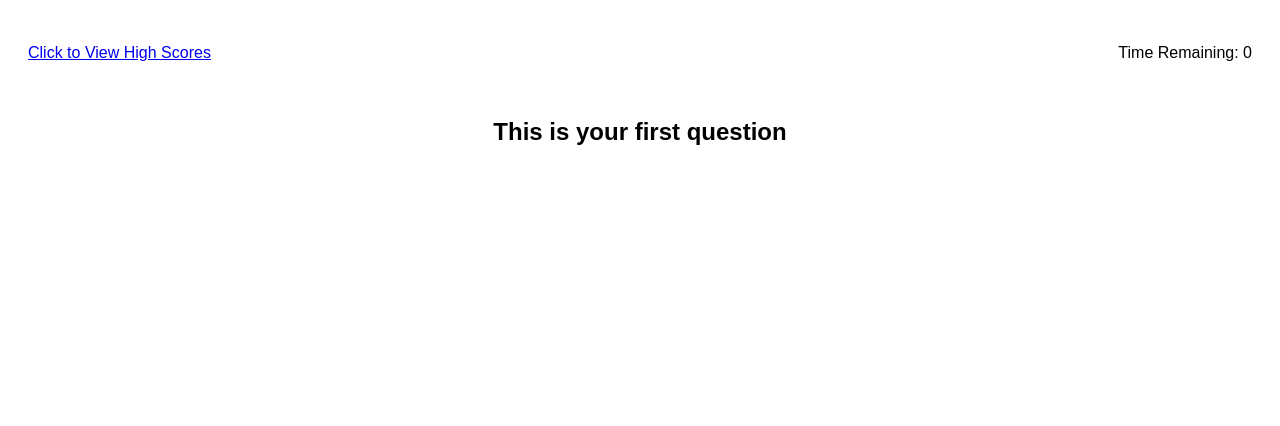
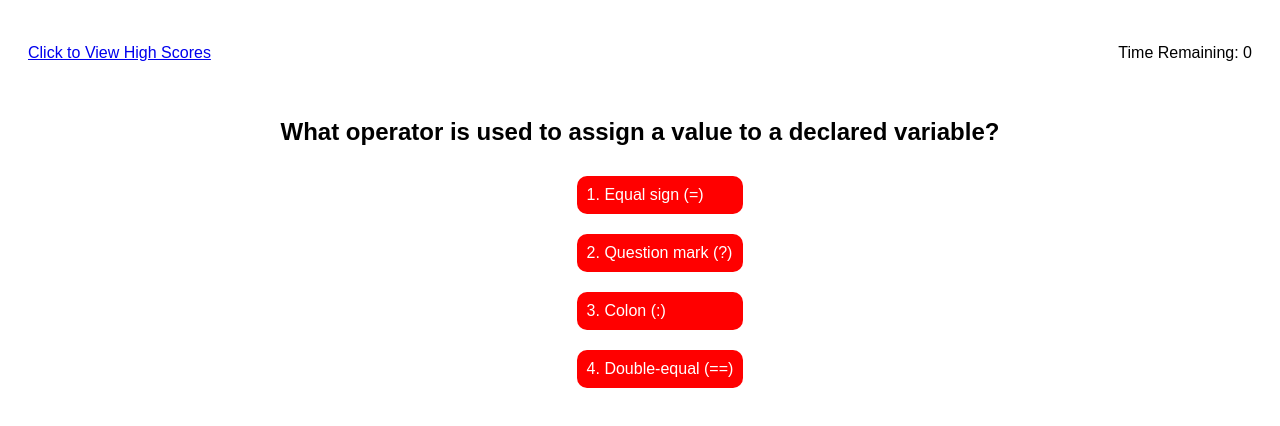
Before and after one commit to HBurnton/javascriptTestCardiacArrest, a plain HTML site: page index.html in a window 1280 px wide. Drawn offline with Linux system fonts and the light colour scheme.

Commit message:
rework answer assignment

```diff
--- a/assets/script/script.js
+++ b/assets/script/script.js
@@ -7,10 +7,7 @@ var timer = document.createElement('p');
 var main = document.createElement('main');
 var question = document.createElement('h2');
 var answerList = document.createElement('ol');
-var choice1 = document.createElement('li');
-var choice2 = document.createElement('li');
-var choice3 = document.createElement('li');
-var choice4 = document.createElement('li');
+var answer = [];
 var timeLeft = 0;
 
 /*Considering structure for questions*/
@@ -70,8 +67,9 @@ var questionList = [
 The below shuffle function is taken from this
 https://stackoverflow.com/questions/2450954/how-to-randomize-shuffle-a-javascript-array\
 }*/
+
 function shuffle(array) {
-    let currentIndex = array.length,  randomIndex;
+    var currentIndex = array.length,  randomIndex;
 
     // While there remain elements to shuffle.
     while (currentIndex != 0) {
@@ -88,7 +86,7 @@ function shuffle(array) {
     return array;
 }
 
-/*shuffle array so when we pop or shift they will be somewhat random aside from last/first question*/
+/*shuffle array*/
 questionList = shuffle(questionList);
 
 viewHighScore.textContent="Click to View High Scores";
@@ -96,18 +94,27 @@ timer.textContent="Time Remaining: " + timeLeft;
 question.textContent = "This is your first question";
 viewHighScore.setAttribute("href", "#");
 
-choice1.textContent = "I am a test";
-choice2.textContent = "I am a test too";
-choice3.textContent = "I'm not";
-choice4.textContent = "Wait me too!";
-
 body.appendChild(header);
 header.appendChild(viewHighScore);
 header.appendChild(timer);
 body.appendChild(main);
 main.appendChild(question);
+main.appendChild(answerList);
 
-console.log(questionList[2].question)
 
-questionList = shuffle(questionList)
-console.log(questionList[2].question)
+function printQuestion(array){
+    if (array.length == 0){
+        console.log('hi');
+    }else{
+        var oneQuestion = array.pop();
+        question.textContent = oneQuestion.question;
+        oneQuestion.choice = shuffle(oneQuestion.choices)
+        for(let i=0; i < oneQuestion.choices.length; i++){
+            answer[i] = document.createElement('li');
+            answer[i].textContent = oneQuestion.choices[i];
+            answerList.appendChild(answer[i]);
+        }
+    }
+}
+
+printQuestion(questionList)
--- a/assets/style/style.css
+++ b/assets/style/style.css
@@ -18,6 +18,7 @@ li{
     padding: 10px;
     border-radius: 10px;
     list-style: number inside;
+    color: white;
 }
 
 li:hover{
```
